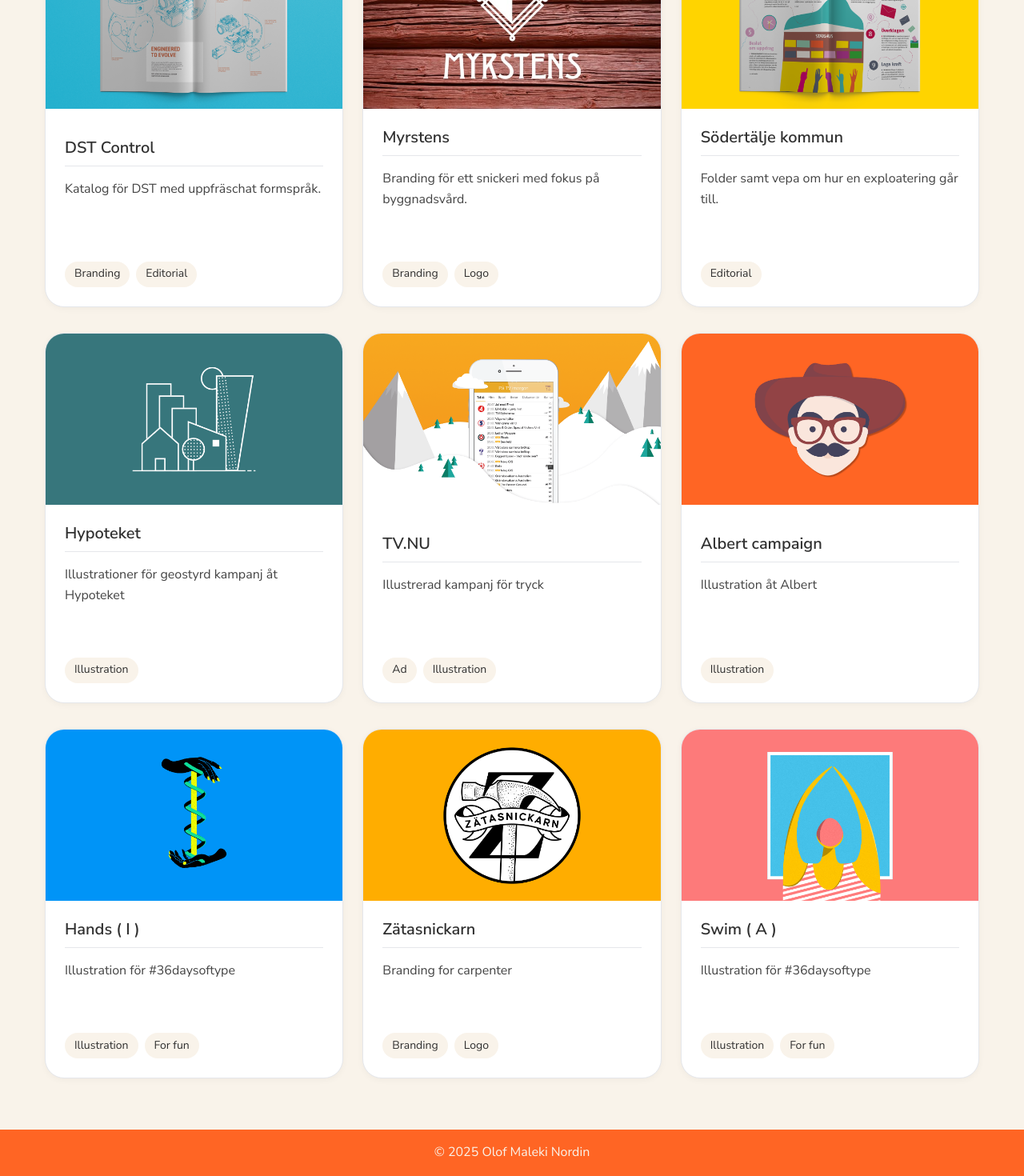
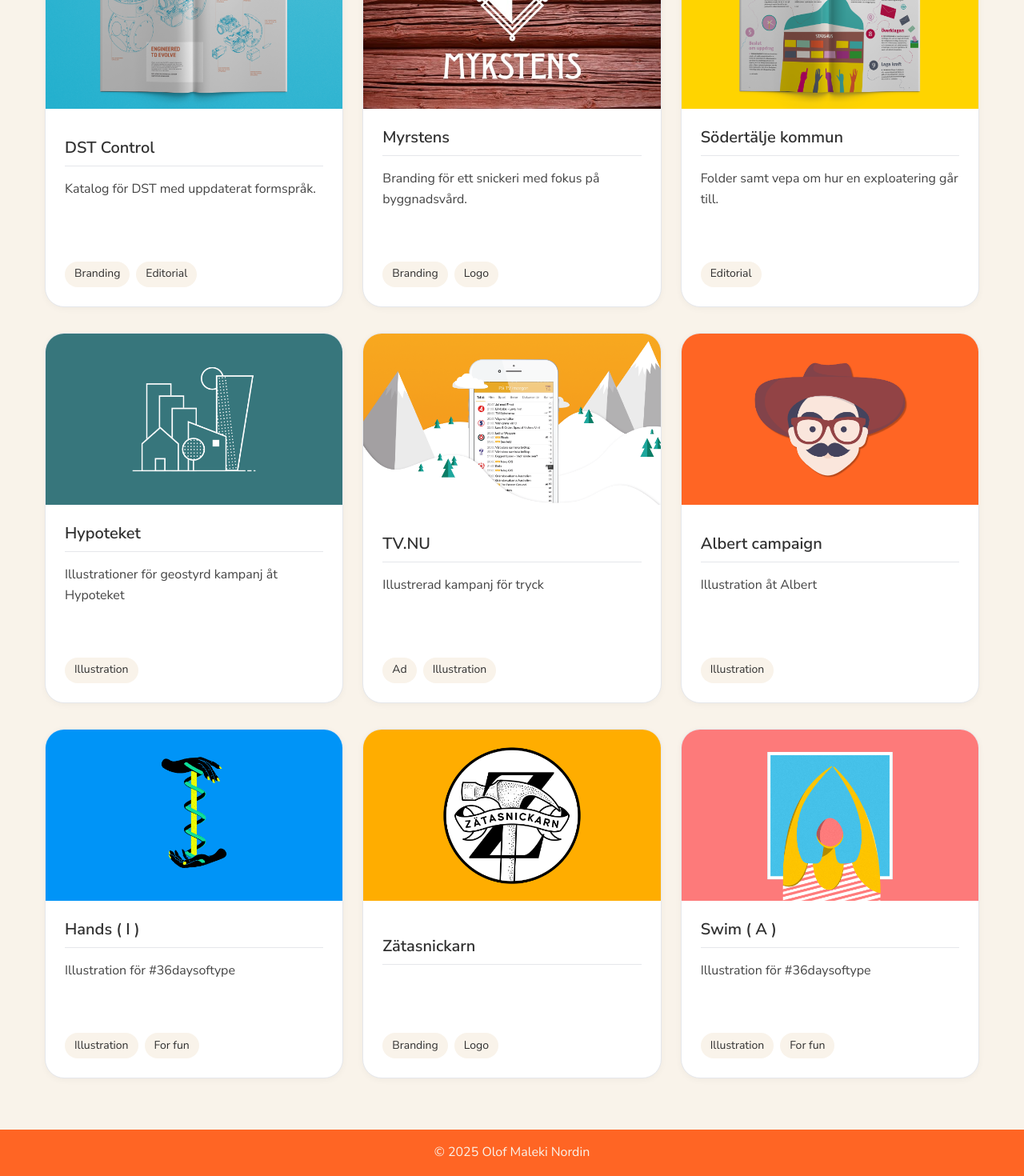
Before and after one commit to OlofEnar/olofenar.github.io, a React (Vite) app: page /design in a window 1280 px wide. Shown: the part 318-1788 px from the top of the page at 80% size. Built offline with nearby package versions, Linux system fonts and the light colour scheme.

Commit message:
fixed typo

```diff
--- a/src/_data/navItems.ts
+++ b/src/_data/navItems.ts
@@ -9,10 +9,10 @@ const navItems: NavItems[] = [
         name: "Coding",
         path: "/coding",
     },
-    {
-        name: "About",
-        path: "/about",
-    },
+    // {
+    //     name: "About",
+    //     path: "/about",
+    // },
 ];
 
 export default navItems;
--- a/src/_data/projectItems.ts
+++ b/src/_data/projectItems.ts
@@ -33,8 +33,8 @@ const designProjects: DesignProject[] = [
         slug: "dst",
         featured: true,
         title: "DST Control",
-        description: "Katalog för DST med uppfräschat formspråk.",
-        longDescription: "Katalog för DST med uppfräschat formspråk. " +
+        description: "Katalog för DST med uppdaterat formspråk.",
+        longDescription: "Katalog för DST med uppdaterat formspråk. " +
             "Jag ansvarade för koncept och layout från brief till tryck, " +
             "inklusive ett tidslinjeuppslag som berättar företagets och drönarteknikens utveckling."
         ,
@@ -131,7 +131,7 @@ const designProjects: DesignProject[] = [
         slug: "zatasnickarn",
         featured: true,
         title: "Zätasnickarn",
-        description: "Branding for carpenter",
+        description: "",
         longDescription: "",
         tags: ["Branding", "Logo"],
         category: "Design",
```
